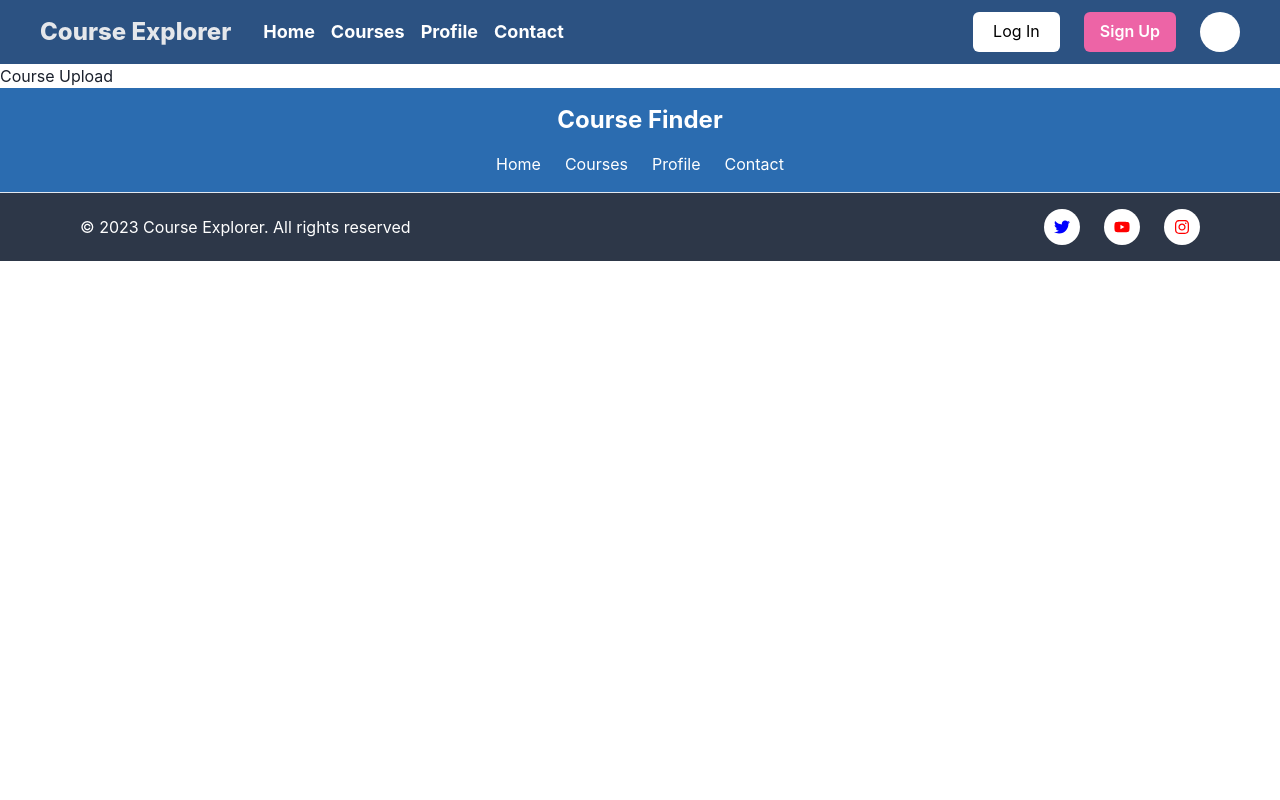
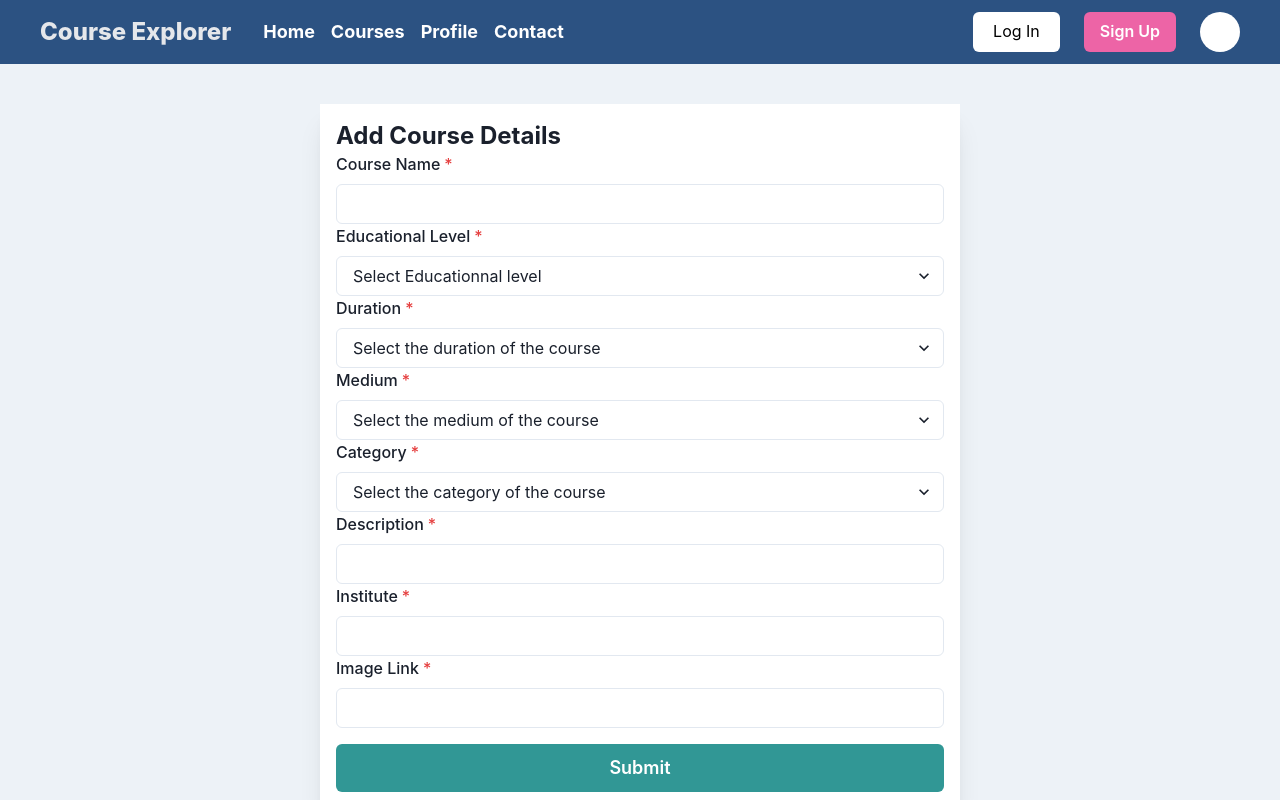
Before and after one commit to dhanushka-git/course-explorer, a React (Create React App) app: page /app/upload-course in a window 1280 px wide. Shown: the top 800 px of the page. Built offline with nearby package versions, Linux system fonts and the light colour scheme; no server answers.

Commit message:
feat: Course upload page init

```diff
--- a/package.json
+++ b/package.json
@@ -16,6 +16,7 @@
     "@types/react-dom": "^18.0.4",
     "firebase": "^10.1.0",
     "framer-motion": "^6.2.9",
+    "jquery": "^3.7.0",
     "react": "^18.1.0",
     "react-dom": "^18.1.0",
     "react-icons": "^4.10.1",
--- a/src/contexts/auth-context.tsx
+++ b/src/contexts/auth-context.tsx
@@ -2,11 +2,16 @@ import {createContext, useContext, useEffect, useState} from "react";
 import {getAuth, onAuthStateChanged} from "firebase/auth";
 import firebaseApp from "../firebase/firebase";
 
-export const AuthContext = createContext({} as any)
+type AuthContextType = {
+    user: any,
+    isLogged: boolean | undefined
+}
+
+export const AuthContext = createContext<AuthContextType>({} as any)
 
 const AuthContextProvider = ({children}: any) => {
 
-    const [isLogged, setIsLogged] = useState<boolean>()
+    const [isLogged, setIsLogged] = useState<boolean>(false)
     const [user, setUser] = useState<any>()
 
     const auth = getAuth(firebaseApp);
--- a/src/pages/CourseUpload.tsx
+++ b/src/pages/CourseUpload.tsx
@@ -1,8 +1,215 @@
+import {Box, Button, FormControl, FormLabel, Input, Select, useColorModeValue} from "@chakra-ui/react";
+import {useState} from "react";
+import {useNavigate} from "react-router-dom";
+// @ts-ignore
+import $ from "jquery";
+import {toast} from "react-toastify";
+import {
+    getDocs,
+    query,
+    addDoc,
+    collection,
+    where,
+    serverTimestamp,
+} from "firebase/firestore";
+import {db} from "../firebase/firebase";
+
 const CourseUpload = () => {
+    const [name, setName] = useState<string>();
+    const [eduLevel, setEduLevel] = useState<string>();
+    const [duration, setDuration] = useState<string>();
+    const [medium, setMedium] = useState<string>();
+    const [category, setCategory] = useState<string>();
+    const [description, setDescription] = useState<string>();
+    const [institute, setInstitute] = useState<string>();
+    const [image, setImage] = useState<string>();
+    const [isLoading, setIsLoading] = useState<boolean>(false);
+
+    const navigate = useNavigate();
+
+    const sendEmails = (mailList: Array<string>) => {
+        let data = {
+            service_id: "service_cjj8p0o",
+            template_id: "template_9huk4gg",
+            user_id: "VoSRq32gOtH9L1l-e",
+            template_params: {
+                message: ` ${institute} just posted a new course on Course Finder. You received this email because you are interested in ${category}`,
+                to_mails: mailList,
+            },
+        };
+
+        $.ajax("https://api.emailjs.com/api/v1.0/email/send", {
+            type: "POST",
+            data: JSON.stringify(data),
+            contentType: "application/json",
+        })
+            .done(function () {
+                console.log("Your mail is sent!");
+            })
+            .fail(function (error: any) {
+                console.log("Oops... " + JSON.stringify(error));
+            });
+    };
+
+
+    const onSubmitHandler = async () => {
+        setIsLoading(true);
+        addDoc(collection(db, "courses"), {
+            name: name,
+            duration: duration,
+            edu_level: eduLevel,
+            description: description,
+            medium: medium,
+            institute: institute,
+            image: image,
+            category: category,
+            timestamp: serverTimestamp(),
+        })
+            .then((docRef: any) => {
+                setIsLoading(false);
+                // @ts-ignore
+                toast("The course has been uploaded successfully!", {duration: 8000});
+
+                getDocs(
+                    query(
+                        collection(db, "users"),
+                        where("interested_field", "==", category)
+                    )
+                )
+                    .then((users: any) => {
+                        const userEmails = users?.docs.map((doc: any) => doc.data().email);
+                        if (userEmails) {
+                            sendEmails(userEmails);
+                            navigate("/profile");
+                        }
+                    })
+                    .catch((error: any) => {
+                        console.error(error?.message);
+                        navigate("/profile");
+                    });
+            })
+            .catch((error: any) => {
+                toast(error?.message);
+            });
+    };
+
+
     return (
-        <div>
-            <h1>Course Upload</h1>
-        </div>
+        <>
+            <Box
+                flexDirection="column"
+                bg={useColorModeValue("gray.100", "gray.900")}
+                blur={"md"}
+                justifyContent="center"
+                alignItems="center"
+                paddingY={10}
+            >
+                <Box className="w-[50%] m-auto p-4 bg-white shadow-xl" flexDir="column">
+                    <h2 className="text-2xl font-bold">Add Course Details</h2>
+                    <FormControl
+                        onChange={(e: any) => {
+                            setName(e?.target?.value);
+                        }}
+                        isRequired
+                    >
+                        <FormLabel>Course Name</FormLabel>
+                        <Input type=""/>
+                    </FormControl>
+                    <FormControl
+                        onChange={(e: any) => {
+                            setEduLevel(e.target.value);
+                        }}
+                        isRequired
+                    >
+                        <FormLabel>Educational Level</FormLabel>
+                        <Select placeholder="Select Educationnal level">
+                            <option value={"Ordinary Level"}>Ordinary Level</option>
+                            <option value={"Advanced Level"}>Advanced Level Level</option>
+                            <option value={"Diploma"}>Diploma</option>
+                            <option value={"Degree"}>Degree</option>
+                        </Select>
+                    </FormControl>
+                    <FormControl
+                        onChange={(e: any) => {
+                            setDuration(e.target.value);
+                        }}
+                        isRequired
+                    >
+                        <FormLabel>Duration</FormLabel>
+                        <Select placeholder="Select the duration of the course">
+                            <option value={"One Year"}>One Year</option>
+                            <option value={"Two Years"}>Two Years</option>
+                            <option value={"Three Years"}>Three Years</option>
+                            <option value={"Four Years"}>Four Years</option>
+                        </Select>
+                    </FormControl>
+                    <FormControl
+                        onChange={(e: any) => {
+                            setMedium(e.target.value);
+                        }}
+                        isRequired
+                    >
+                        <FormLabel>Medium</FormLabel>
+                        <Select placeholder="Select the medium of the course">
+                            <option value={"English"}>English</option>
+                            <option value={"Sinhala"}>Sinhala</option>
+                            <option value={"Tamil"}>Tamil</option>
+                        </Select>
+                    </FormControl>
+                    <FormControl
+                        onChange={(e: any) => {
+                            setCategory(e.target.value);
+                        }}
+                        isRequired
+                    >
+                        <FormLabel>Category</FormLabel>
+                        <Select placeholder="Select the category of the course">
+                            <option value={"Science"}>Science</option>
+                            <option value={"Mathematics"}>Mathematics</option>
+                            <option value={"IT"}>Information Technology</option>
+                        </Select>
+                    </FormControl>
+                    <FormControl
+                        onChange={(e: any) => {
+                            setDescription(e.target.value);
+                        }}
+                        isRequired
+                    >
+                        <FormLabel>Description</FormLabel>
+                        <Input type="text-area"/>
+                    </FormControl>
+                    <FormControl
+                        onChange={(e: any) => {
+                            setInstitute(e.target.value);
+                        }}
+                        isRequired
+                    >
+                        <FormLabel>Institute</FormLabel>
+                        <Input type=""/>
+                    </FormControl>
+                    <FormControl
+                        onChange={(e: any) => {
+                            setImage(e.target.value);
+                        }}
+                        isRequired
+                    >
+                        <FormLabel>Image Link</FormLabel>
+                        <Input type=""/>
+                    </FormControl>
+                    <Button
+                        colorScheme="teal"
+                        size="lg"
+                        width={"100%"}
+                        marginTop={4}
+                        onClick={onSubmitHandler}
+                        isLoading={isLoading}
+                        loadingText="Uploading..."
+                    >
+                        Submit
+                    </Button>
+                </Box>
+            </Box>
+        </>
     )
 }
 
```
Also changed, not shown: 1 other file (tests, documents, lock files or other folders).
